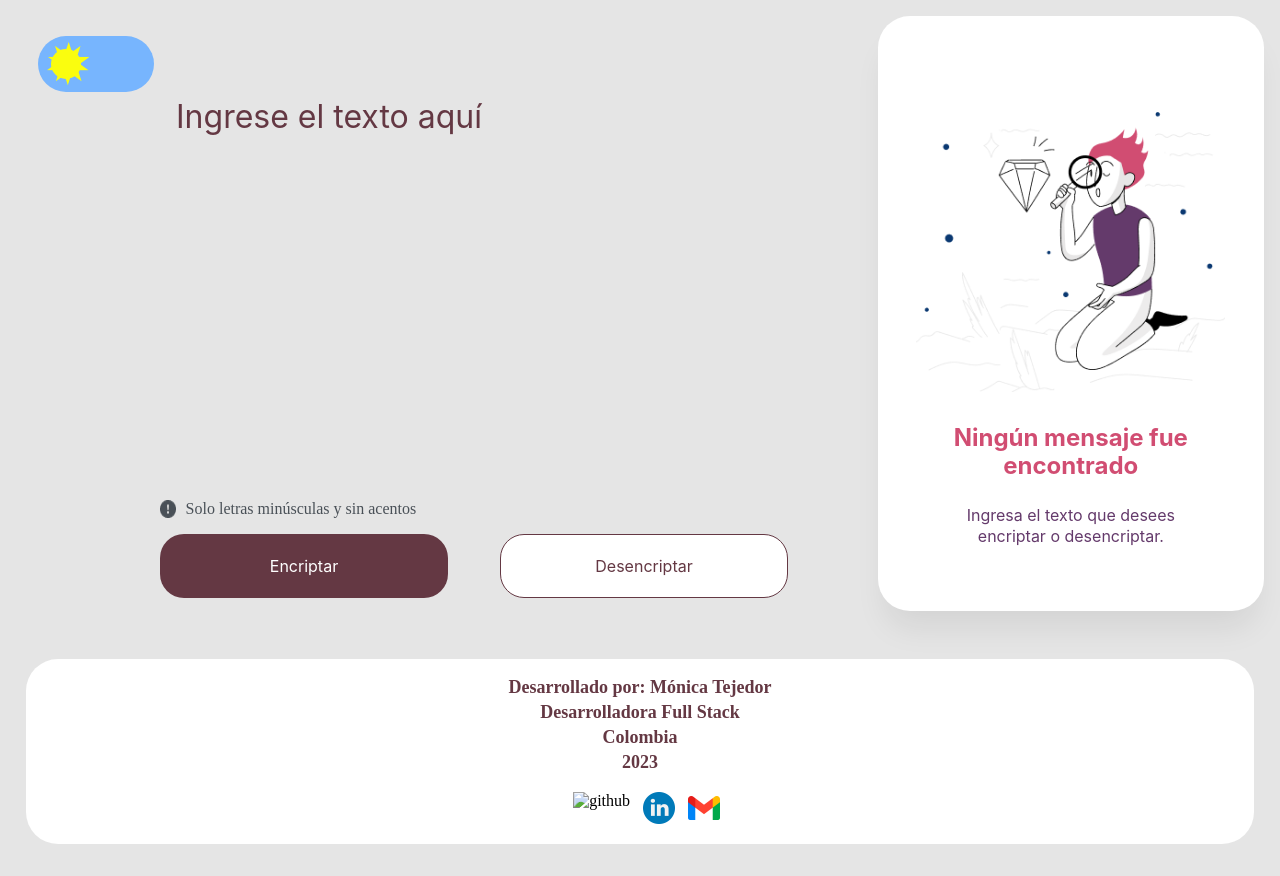
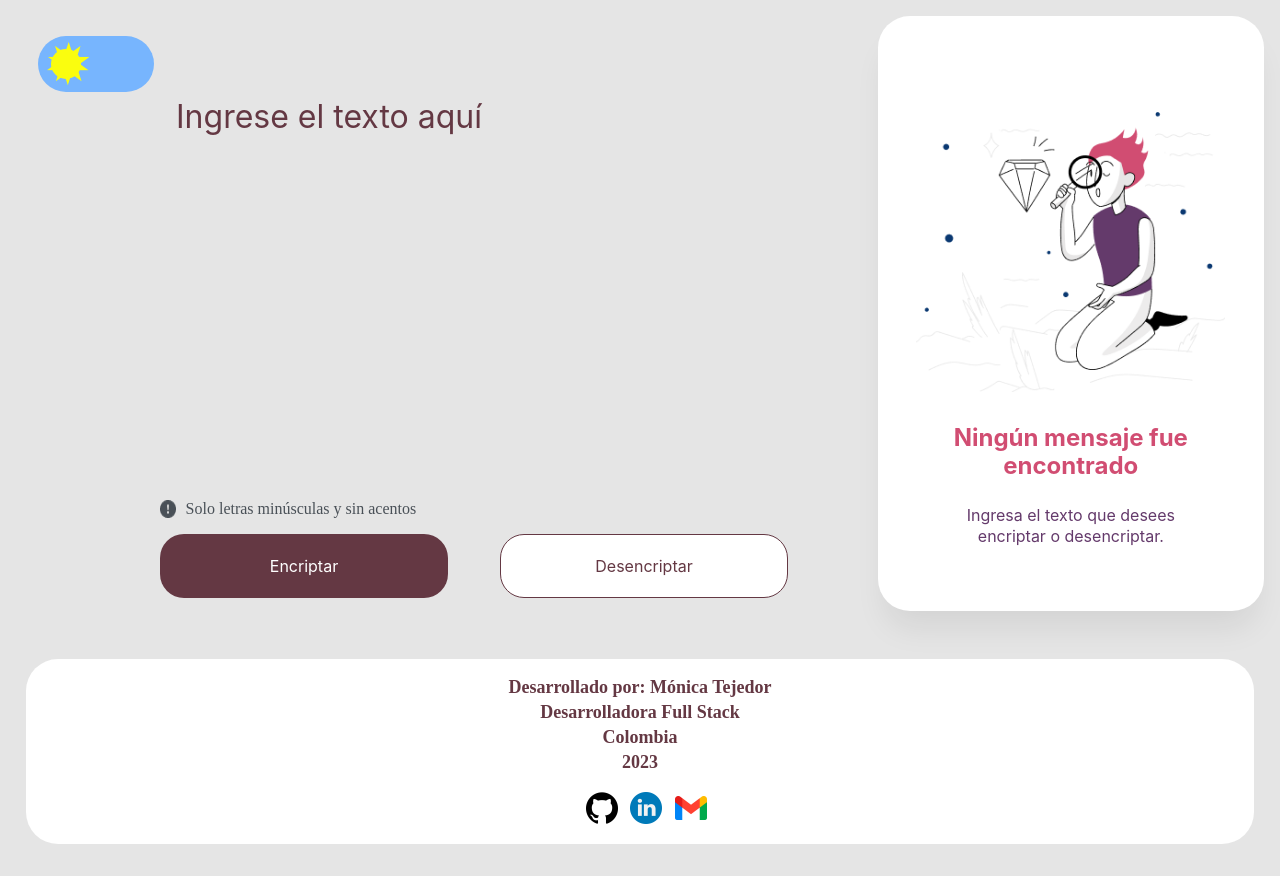
Before and after one commit to MonicaTejedor/Reto-1-Encriptador, a plain HTML site: page index.html in a window 1280 px wide. Drawn offline with Linux system fonts and the light colour scheme; the site is published under a folder, as on GitHub Pages, so addresses that start at the root find nothing.

Commit message:
changes html roots

```diff
--- a/index.html
+++ b/index.html
@@ -74,7 +74,7 @@
       <ul>
         <li>
           <a href="https://github.com/MonicaTejedor" target="_blank">
-            <img src="/assets/img/github.png" alt="github" />
+            <img src="assets/img/github.png" alt="github" />
           </a>
         </li>
         <li>
```
